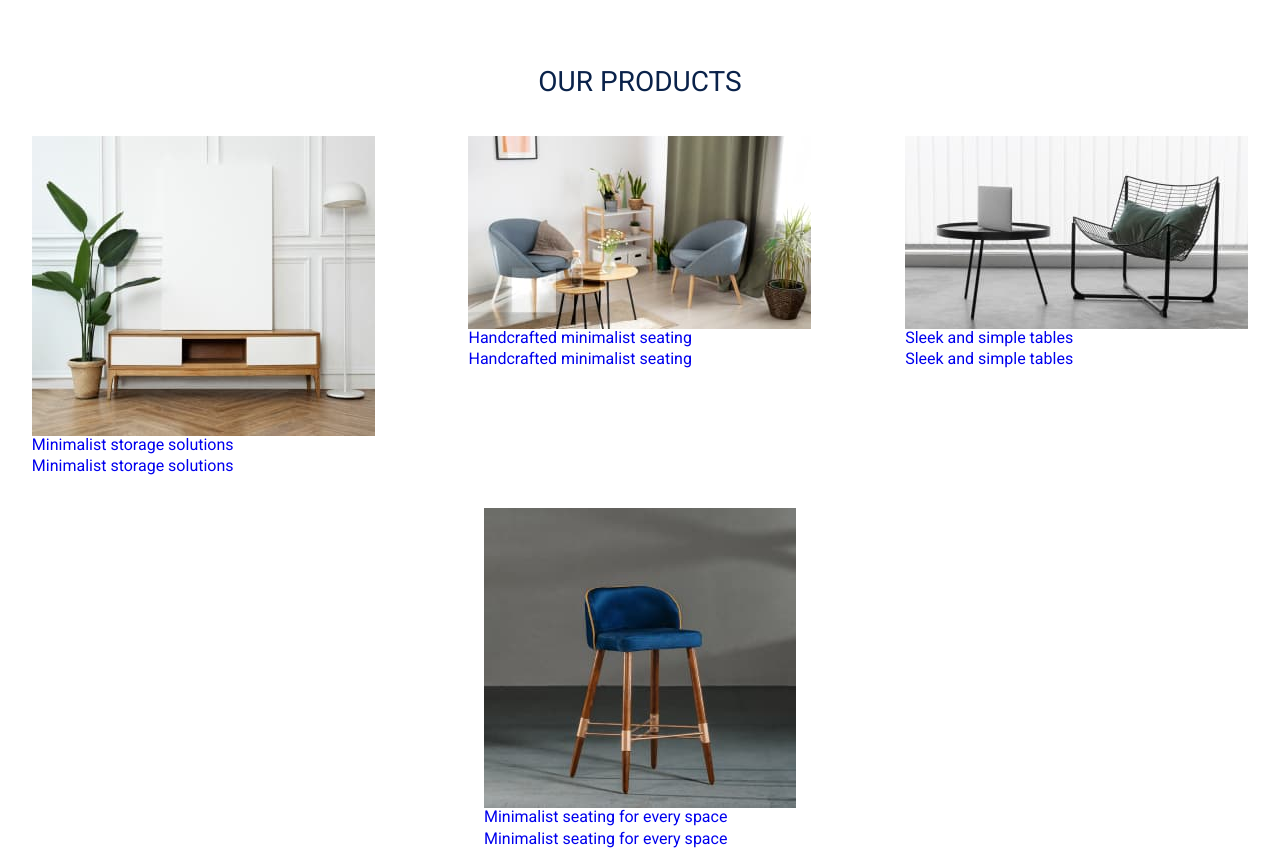
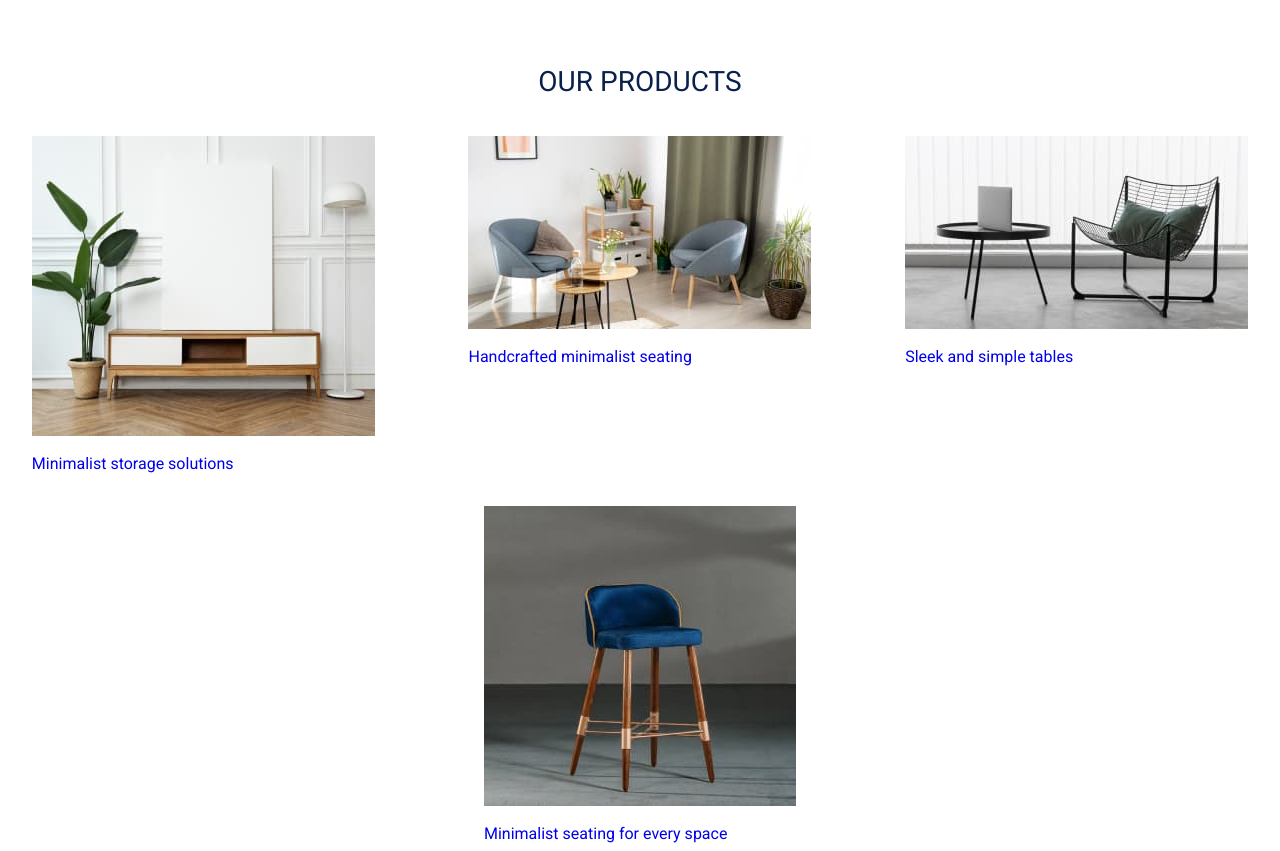
Before and after one commit to Alexandra100layrenko/project_html-css, a plain HTML site: page price.html in a window 1280 px wide. Shown: the part 480-1331 px from the top of the page. Drawn offline with nearby package versions, Linux system fonts and the light colour scheme.

Commit message:
update all

```diff
--- a/css/styles.css
+++ b/css/styles.css
@@ -138,9 +138,14 @@ body{
 }
 
 .product-item{
+  display: block;
   margin-left: auto;
   margin-right: auto;
  /* width: calc((100% - 16px) / 2);*/
+}
+
+.product-img{
+  margin-bottom: 16px;
 }
 
 .text-titel-product{
@@ -151,3 +156,8 @@ body{
   letter-spacing: 0em;
   text-align: left;
 }
+
+/*.advantages-block {
+  visibility: hidden;
+  display: none;
+}*/
--- a/price.html
+++ b/price.html
@@ -38,7 +38,8 @@
               media="(min-widht: 768px)" >
             <source srcset="./images/minimalist-dectop.jpg 1x, ./images/minimalist-dectop-2x.jpg 2x, ./images/minimalist-dectop-3x.jpg 3x"
               media="(min-widht: 1440px)" >
-            <img src="./images/minimalist-mobile.jpg" alt="Minimalist storage solutions">Minimalist storage solutions
+            <img src="./images/minimalist-mobile.jpg"
+            class="product-img" alt="Minimalist storage solutions" >
           </picture>
           <h3 class="text-titel-product">Minimalist storage solutions</h3>
           </a>
@@ -54,7 +55,8 @@
               min-width="288" >
             <source srcset="./images/handcrafted-minimalist-dectop.jpg 1x, ./images/handcrafted-minimalist-dectop-2x.jpg 2x, ./images/handcrafted-minimalist-dectop-3x.jpg 3x"
               media="(min-widht: 1440px)" >
-            <img src="./images/cozy-mobile.jpg" alt="Handcrafted minimalist seating">Handcrafted minimalist seating
+            <img src="./images/cozy-mobile.jpg"
+            class="product-img" alt="Handcrafted minimalist seating" >
           </picture>
           <h3 class="text-titel-product">Handcrafted minimalist seating</h3>
         </a>
@@ -70,7 +72,8 @@
               class="visually-hidden">
             <source srcset="./images/steek-simple-dectop.jpg 1x, ./images/steek-simple-dectop-2x.jpg 2x, ./images/steek-simple-dectop-3x.jpg 3x"
               media="(min-widht: 1440px)" >
-            <img src="./images/industrial-mobile.jpg" alt="Sleek and simple tables">Sleek and simple tables
+            <img src="./images/industrial-mobile.jpg"
+            class="product-img" alt="Sleek and simple tables" >
           </picture>
           <h3 class="text-titel-product">Sleek and simple tables</h3>
         </a>
@@ -86,7 +89,8 @@
               class="visually-hidden">
             <source srcset="./images/minimalist-seating-dectop.jpg 1x, ./images/minimalist-seating-dectop-2x.jpg 2x, ./images/minimalist-seating-dectop-3x.jpg 3x"
               media="(min-widht: 1440px)" >
-            <img src="./images/minimalist-seating-dectop.jpg" alt="Minimalist seating for every space">Minimalist seating for every space
+            <img src="./images/minimalist-seating-dectop.jpg"
+            class="product-img" alt="Minimalist seating for every space" >
           </picture>
           <h3 class="text-titel-product">Minimalist seating for every space</h3>
         </a>
```
